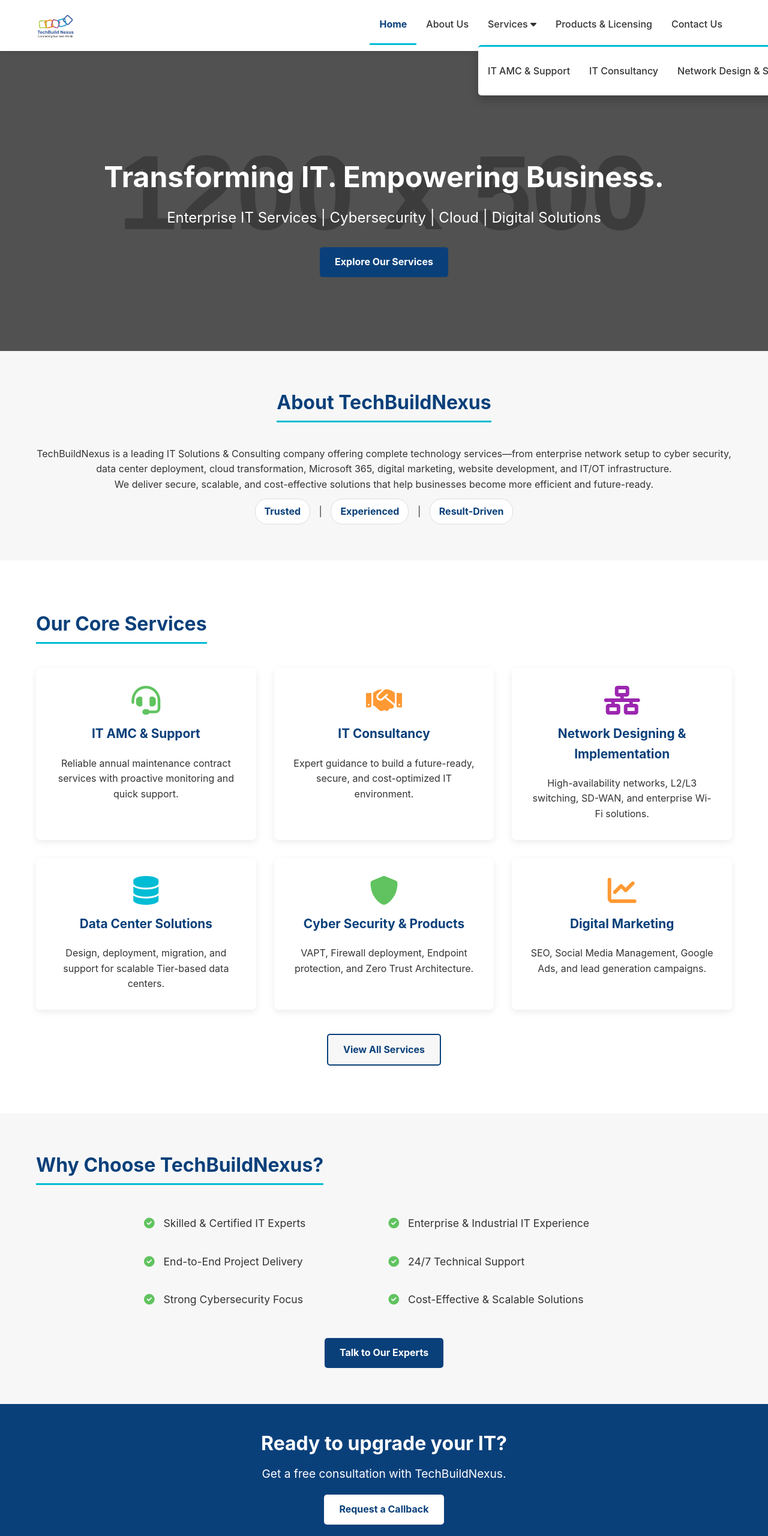
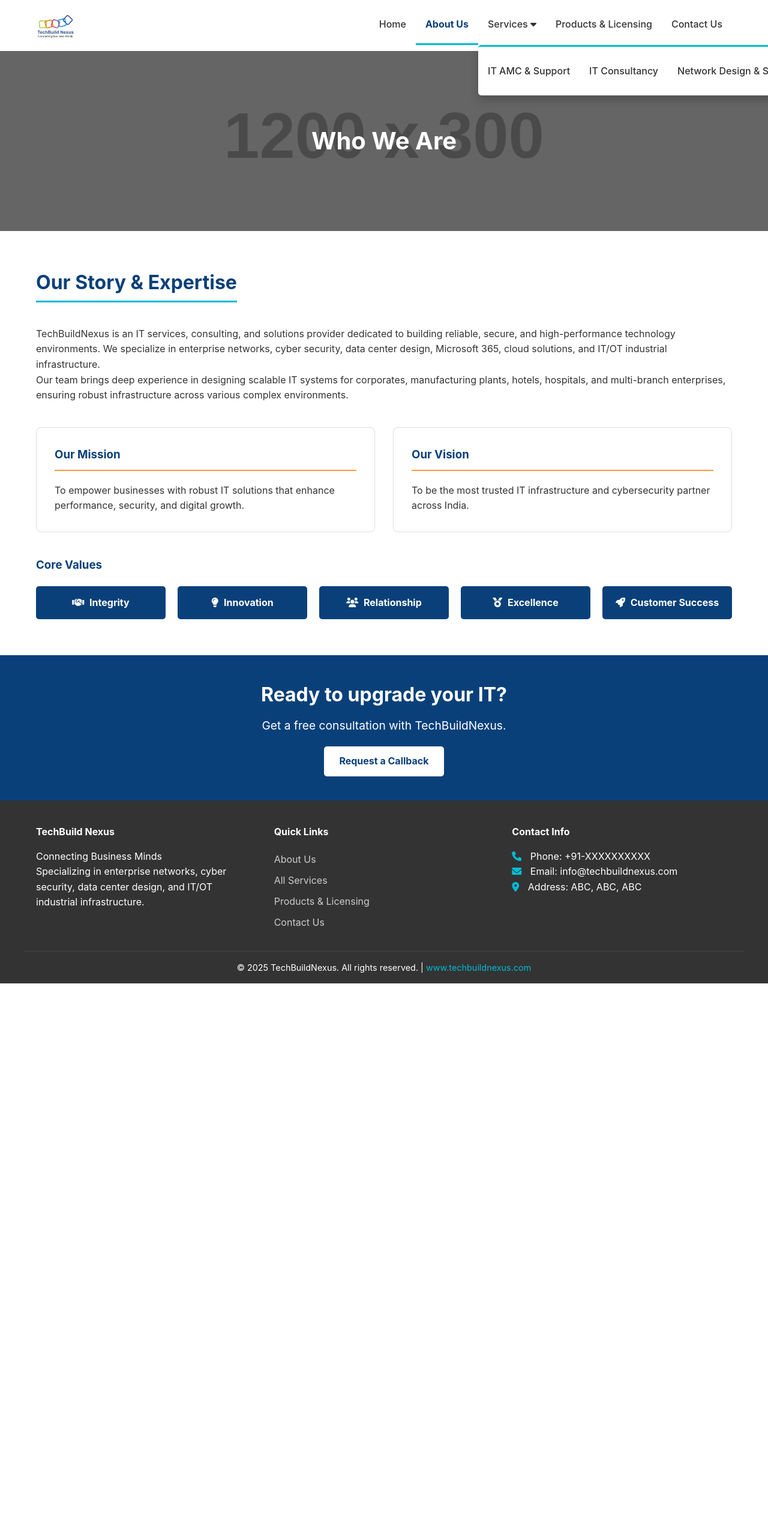
Before and after one commit to satpalsingh25/techbuildnexus.github.io, a plain HTML site: page about.html in a window 1280 px wide. Shown: the top 2560 px of the page at 60% size. After the commit the page ends 1639 px from the top, so only its background shows below. Drawn offline with Linux system fonts and the light colour scheme; placeholder pictures from the web are drawn by us.

Commit message:
Add files via upload

```diff
--- a/about.html
+++ b/about.html
@@ -3,8 +3,8 @@
 <head>
     <meta charset="UTF-8">
     <meta name="viewport" content="width=device-width, initial-scale=1.0">
-    <title>TechBuild Nexus – IT Services & Consulting</title>
-    <!-- The external stylesheet link is intentionally REMOVED to solve the caching issue -->
+    <title>About Us | TechBuild Nexus</title>
+    <!-- External stylesheet link is removed. All necessary styling is inlined below. -->
     <link rel="stylesheet" href="https://cdnjs.cloudflare.com/ajax/libs/font-awesome/6.0.0/css/all.min.css">
 
     <style>
@@ -93,7 +93,7 @@
 
 .main-header {
     box-shadow: 0 2px 8px rgba(0,0,0,0.1);
-    position: sticky;
+    position: static; /* Allows header to scroll off screen */
     top: 0;
     z-index: 1000;
 }
@@ -124,7 +124,7 @@
 .main-nav ul li a {
     text-decoration: none;
     color: var(--secondary-color);
-    padding: 18px 16px !important; /* Tighter vertical spacing */
+    padding: 18px 16px !important;
     display: block;
     transition: all 0.3s ease;
     font-weight: 500;
@@ -169,25 +169,22 @@
     color: var(--primary-color);
 }
 
-/* --- Citation Removal Fix (Minimalist & Aggressive) --- */
-/* Target specific styles and attributes used by the system for citations. */
+/* --- Citation Removal Fix (Aggressive) --- */
 [data-citation-label], .citation, .citation-marker, [class*="cite"], [style*="border: 1px solid rgb(255, 179, 179)"],
-/* New, broad selector targeting any artifact container around text/buttons */
 p:after, div:after, span:after {
     display: none !important;
     content: none !important;
 }
 
-
-/* --- Hero Section (Shared) --- */
+/* --- Shared/Utility Styles --- */
 .hero-slider {
-    height: 500px;
+    height: 300px; /* Shorter header banner for inner pages */
     background-color: var(--primary-color);
     color: white;
     display: flex;
     align-items: center;
     text-align: center;
-    background-image: url('https://placehold.co/1200x500/0a407a/ffffff?text=Enterprise+IT+Solutions+Banner');
+    background-image: url('https://placehold.co/1200x300/0a407a/ffffff?text=About+Us');
     background-size: cover;
     background-position: center;
     position: relative;
@@ -200,109 +197,56 @@
     left: 0;
     right: 0;
     bottom: 0;
-    background-color: rgba(0, 0, 0, 0.6);
+    background-color: rgba(0, 0, 0, 0.5);
 }
 
 .hero-content {
     position: relative;
     z-index: 1;
-    padding-top: 50px;
+    width: 100%;
 }
 
 .hero-content h1 {
-    font-size: 3em;
+    font-size: 2.5em;
     color: white;
-    margin-bottom: 10px;
+    margin-bottom: 0;
 }
 
-.hero-content p {
-    font-size: 1.5em;
-    margin-bottom: 30px;
+/* --- ABOUT US Page Specific Styles --- */
+.mission-vision-values {
+    display: flex;
+    gap: 30px;
+    margin: 40px 0;
 }
-
-/* --- About Intro Section (Home) --- */
-.about-intro {
-    background: var(--light-bg);
+.mission-vision-values .item {
+    flex: 1;
+    padding: 30px;
+    border: 1px solid #ddd;
+    border-radius: 8px;
+}
+.mission-vision-values h3 {
+    border-bottom: 2px solid var(--accent-orange);
+    padding-bottom: 10px;
+}
+.values-list {
+    list-style: none;
+    padding: 0;
+    display: grid;
+    grid-template-columns: repeat(auto-fit, minmax(200px, 1fr));
+    gap: 20px;
+    margin-top: 20px;
+}
+.values-list li {
+    background: var(--primary-color);
+    color: white;
+    padding: 15px;
+    border-radius: 5px;
+    font-weight: bold;
     text-align: center;
 }
-
-.tags span {
-    display: inline-block;
-    margin: 10px 10px 0;
-    padding: 8px 15px;
-    background: white;
-    border: 1px solid #ddd;
-    border-radius: 20px;
-    font-weight: bold;
-    color: var(--primary-color);
-}
-
-/* --- Core Services Grid (Home/Services) --- */
-.core-services {
-    padding: 80px 0;
-}
-
-.services-grid {
-    display: grid;
-    grid-template-columns: repeat(auto-fit, minmax(300px, 1fr));
-    gap: 30px;
-    margin-bottom: 40px;
-}
-
-.service-item, .service-card {
-    background: white;
-    padding: 30px;
-    border-radius: 8px;
-    box-shadow: 0 4px 12px rgba(0,0,0,0.08);
-    transition: transform 0.3s, box-shadow 0.3s;
-    text-align: center;
-}
-
-.service-item:hover, .service-card:hover {
-    transform: translateY(-5px);
-    box-shadow: 0 8px 20px rgba(0,0,0,0.15);
-}
-
-.service-item i, .service-card i {
-    font-size: 3em;
-    margin-bottom: 15px;
-}
-
-/* Icon Colors from Logo */
-.icon-green { color: var(--accent-green); }
-.icon-orange { color: var(--accent-orange); }
-.icon-purple { color: var(--accent-purple); }
-.icon-blue { color: var(--accent-blue); }
-
-.service-item h3, .service-card h3 {
-    font-size: 1.3em;
-}
-
-/* --- Why Choose Us Section (Home) */
-.why-choose-us {
-    background: var(--light-bg);
-}
-
-.features-list {
-    max-width: 800px;
-    margin: 0 auto 40px;
-}
-
-.features-list ul {
-    list-style: none;
-    display: grid;
-    grid-template-columns: repeat(auto-fit, minmax(350px, 1fr));
-    gap: 15px;
-}
-
-.features-list li {
-    font-size: 1.1em;
-    padding: 10px 0;
-}
-
-.features-list li i {
-    color: var(--accent-green);
-    margin-right: 10px;
+.values-list li i {
+    color: white;
+    margin-right: 5px;
 }
 
 /* --- Call to Action Strip --- */
@@ -327,6 +271,13 @@
 .cta-btn {
     background-color: white;
     color: var(--primary-color);
+    display: inline-block;
+    padding: 12px 25px;
+    font-size: 1em;
+    text-decoration: none;
+    border-radius: 5px;
+    transition: background-color 0.3s, opacity 0.3s;
+    font-weight: bold;
 }
 
 .cta-btn:hover {
@@ -385,111 +336,9 @@
     text-decoration: none;
 }
 
-/* --- ABOUT US Page Specific Styles --- */
-.mission-vision-values {
-    display: flex;
-    gap: 30px;
-    margin: 40px 0;
-}
-.mission-vision-values .item {
-    flex: 1;
-    padding: 30px;
-    border: 1px solid #ddd;
-    border-radius: 8px;
-}
-.mission-vision-values h3 {
-    border-bottom: 2px solid var(--accent-orange);
-    padding-bottom: 10px;
-}
-.values-list {
-    list-style: none;
-    padding: 0;
-    display: grid;
-    grid-template-columns: repeat(auto-fit, minmax(200px, 1fr));
-    gap: 20px;
-    margin-top: 20px;
-}
-.values-list li {
-    background: var(--primary-color);
-    color: white;
-    padding: 15px;
-    border-radius: 5px;
-    font-weight: bold;
-    text-align: center;
-}
-.values-list li i {
-    color: white;
-    margin-right: 5px;
-}
-
-/* --- CONTACT US Page Specific Styles --- */
-.contact-grid {
-    display: grid;
-    grid-template-columns: 1fr 2fr;
-    gap: 50px;
-    align-items: flex-start;
-    padding: 40px 0;
-}
-
-.contact-info p {
-    margin-bottom: 15px;
-    font-size: 1.1em;
-}
-
-.contact-info i {
-    color: var(--accent-blue);
-    margin-right: 15px;
-    font-size: 1.2em;
-}
-
-.contact-form-container h3 {
-    margin-bottom: 25px;
-}
-
-.contact-form input,
-.contact-form textarea,
-.contact-form select {
-    width: 100%;
-    padding: 15px;
-    margin-bottom: 20px;
-    border: 1px solid #ccc;
-    border-radius: 5px;
-    font-size: 1em;
-}
-
-.contact-form textarea {
-    resize: vertical;
-}
-
-/* --- SERVICES Page Specific Styles --- */
-.services-section {
-    padding: 60px 0;
-}
-
-.service-card {
-    text-align: left;
-    padding: 25px;
-    min-height: 250px;
-    display: flex;
-    flex-direction: column;
-    justify-content: space-between;
-}
-
-.service-card .card-content {
-    margin-bottom: 20px;
-}
-
-.service-card i {
-    float: right;
-    font-size: 2.5em;
-    margin-top: 0;
-}
 
 /* Responsive adjustments */
 @media (max-width: 900px) {
-    .contact-grid {
-        grid-template-columns: 1fr;
-    }
     .mission-vision-values {
         flex-direction: column;
     }
@@ -536,9 +385,6 @@
     .footer-grid {
         grid-template-columns: 1fr;
     }
-    .features-list ul {
-        grid-template-columns: 1fr;
-    }
 }
     </style>
 </head>
@@ -548,17 +394,15 @@
     <header class="main-header">
         <div class="container header-content">
             <div class="logo">
-                <!-- IMPORTANT: Replace 'logo.jpg' with your actual image file and path -->
                 <img src="logo.jpg" alt="TechBuild Nexus Logo" style="height: 50px;">
             </div>
             <nav class="main-nav">
                 <ul>
-                    <li><a href="index.html" class="active">Home</a></li>
-                    <li><a href="about.html">About Us</a></li>
+                    <li><a href="index.html">Home</a></li>
+                    <li><a href="about.html" class="active">About Us</a></li>
                     <li class="dropdown">
                         <a href="services.html">Services <i class="fas fa-caret-down"></i></a>
                         <ul class="dropdown-menu">
-                            <!-- All services listed here to ensure proper dropdown display -->
                             <li><a href="service-amc.html">IT AMC & Support</a></li>
                             <li><a href="service-consultancy.html">IT Consultancy</a></li>
                             <li><a href="service-network.html">Network Design & Support</a></li>
@@ -580,96 +424,44 @@
         </div>
     </header>
 
-    <!-- Hero Section (Simple Slider Mockup) -->
+    <main>
+        <!-- Inner Page Hero Banner -->
         <section class="hero-slider">
             <div class="container hero-content">
-            <h1>Transforming IT. Empowering Business.</h1>
-            <p>Enterprise IT Services | Cybersecurity | Cloud | Digital Solutions</p>
-            <a href="services.html" class="btn primary-btn">Explore Our Services</a>
+                <h1>Who We Are</h1>
             </div>
         </section>
 
-    <!-- About TechBuildNexus (Home Intro) -->
-    <section class="section about-intro">
+        <!-- About Content -->
+        <section class="section">
             <div class="container">
-            <h2>About TechBuildNexus</h2>
-            <p>TechBuildNexus is a leading IT Solutions & Consulting company offering complete technology services—from enterprise network setup to cyber security, data center deployment, cloud transformation, Microsoft 365, digital marketing, website development, and IT/OT infrastructure.</p>
-            <p>We deliver secure, scalable, and cost-effective solutions that help businesses become more efficient and future-ready.</p>
-            <div class="tags">
-                <span>Trusted</span> | <span>Experienced</span> | <span>Result-Driven</span>
+                <h2>Our Story & Expertise</h2>
+                <p>TechBuildNexus is an IT services, consulting, and solutions provider dedicated to building reliable, secure, and high-performance technology environments. We specialize in enterprise networks, cyber security, data center design, Microsoft 365, cloud solutions, and IT/OT industrial infrastructure.</p>
+                <p>Our team brings deep experience in designing scalable IT systems for corporates, manufacturing plants, hotels, hospitals, and multi-branch enterprises, ensuring robust infrastructure across various complex environments.</p>
+
+                <div class="mission-vision-values">
+                    <div class="item">
+                        <h3>Our Mission</h3>
+                        <p>To empower businesses with robust IT solutions that enhance performance, security, and digital growth.</p>
                     </div>
+                    <div class="item">
+                        <h3>Our Vision</h3>
+                        <p>To be the most trusted IT infrastructure and cybersecurity partner across India.</p>
+                    </div>
+                </div>
+
+                <h3>Core Values</h3>
+                <ul class="values-list">
+                    <li><i class="fas fa-handshake"></i> Integrity</li>
+                    <li><i class="fas fa-lightbulb"></i> Innovation</li>
+                    <li><i class="fas fa-users"></i> Relationship</li>
+                    <li><i class="fas fa-medal"></i> Excellence</li>
+                    <li><i class="fas fa-rocket"></i> Customer Success</li>
+                </ul>
             </div>
         </section>
 
-    <!-- Our Core Services (Grid) -->
-    <section class="section core-services">
-        <div class="container">
-            <h2 class="text-center">Our Core Services</h2>
-            <div class="services-grid">
-                <!-- Service 1 -->
-                <div class="service-item">
-                    <i class="fas fa-headset icon-green"></i>
-                    <h3>IT AMC & Support</h3>
-                    <p>Reliable annual maintenance contract services with proactive monitoring and quick support.</p>
-                </div>
-                <!-- Service 2 -->
-                <div class="service-item">
-                    <i class="fas fa-handshake icon-orange"></i>
-                    <h3>IT Consultancy</h3>
-                    <p>Expert guidance to build a future-ready, secure, and cost-optimized IT environment.</p>
-                </div>
-                <!-- Service 3 -->
-                <div class="service-item">
-                    <i class="fas fa-network-wired icon-purple"></i>
-                    <h3>Network Designing & Implementation</h3>
-                    <p>High-availability networks, L2/L3 switching, SD-WAN, and enterprise Wi-Fi solutions.</p>
-                </div>
-                <!-- Service 4 -->
-                <div class="service-item">
-                    <i class="fas fa-database icon-blue"></i>
-                    <h3>Data Center Solutions</h3>
-                    <p>Design, deployment, migration, and support for scalable Tier-based data centers.</p>
-                </div>
-                <!-- Service 5 -->
-                <div class="service-item">
-                    <i class="fas fa-shield-alt icon-green"></i>
-                    <h3>Cyber Security & Products</h3>
-                    <p>VAPT, Firewall deployment, Endpoint protection, and Zero Trust Architecture.</p>
-                </div>
-                <!-- Service 6 -->
-                <div class="service-item">
-                    <i class="fas fa-chart-line icon-orange"></i>
-                    <h3>Digital Marketing</h3>
-                    <p>SEO, Social Media Management, Google Ads, and lead generation campaigns.</p>
-                </div>
-            </div>
-            <div class="text-center">
-                <a href="services.html" class="btn secondary-btn">View All Services</a>
-            </div>
-        </div>
-    </section>
-
-    <!-- Why Choose Us -->
-    <section class="section why-choose-us">
-        <div class="container">
-            <h2 class="text-center">Why Choose TechBuildNexus?</h2>
-            <div class="features-list">
-                <ul>
-                    <li><i class="fas fa-check-circle"></i> Skilled & Certified IT Experts</li>
-                    <li><i class="fas fa-check-circle"></i> Enterprise & Industrial IT Experience</li>
-                    <li><i class="fas fa-check-circle"></i> End-to-End Project Delivery</li>
-                    <li><i class="fas fa-check-circle"></i> 24/7 Technical Support</li>
-                    <li><i class="fas fa-check-circle"></i> Strong Cybersecurity Focus</li>
-                    <li><i class="fas fa-check-circle"></i> Cost-Effective & Scalable Solutions</li>
-                </ul>
-            </div>
-            <div class="text-center">
-                <a href="contact.html" class="btn primary-btn">Talk to Our Experts</a>
-            </div>
-        </div>
-    </section>
-
-    <!-- Call to Action Footer Strip -->
+        <!-- Call to Action Strip -->
         <section class="cta-strip">
             <div class="container cta-content">
                 <h3>Ready to upgrade your IT?</h3>
@@ -677,6 +469,7 @@
                 <a href="contact.html" class="btn cta-btn">Request a Callback</a>
             </div>
         </section>
+    </main>
 
     <!-- Footer -->
     <footer class="main-footer">
```
Lines whose indentation alone changed are shown as unchanged.
